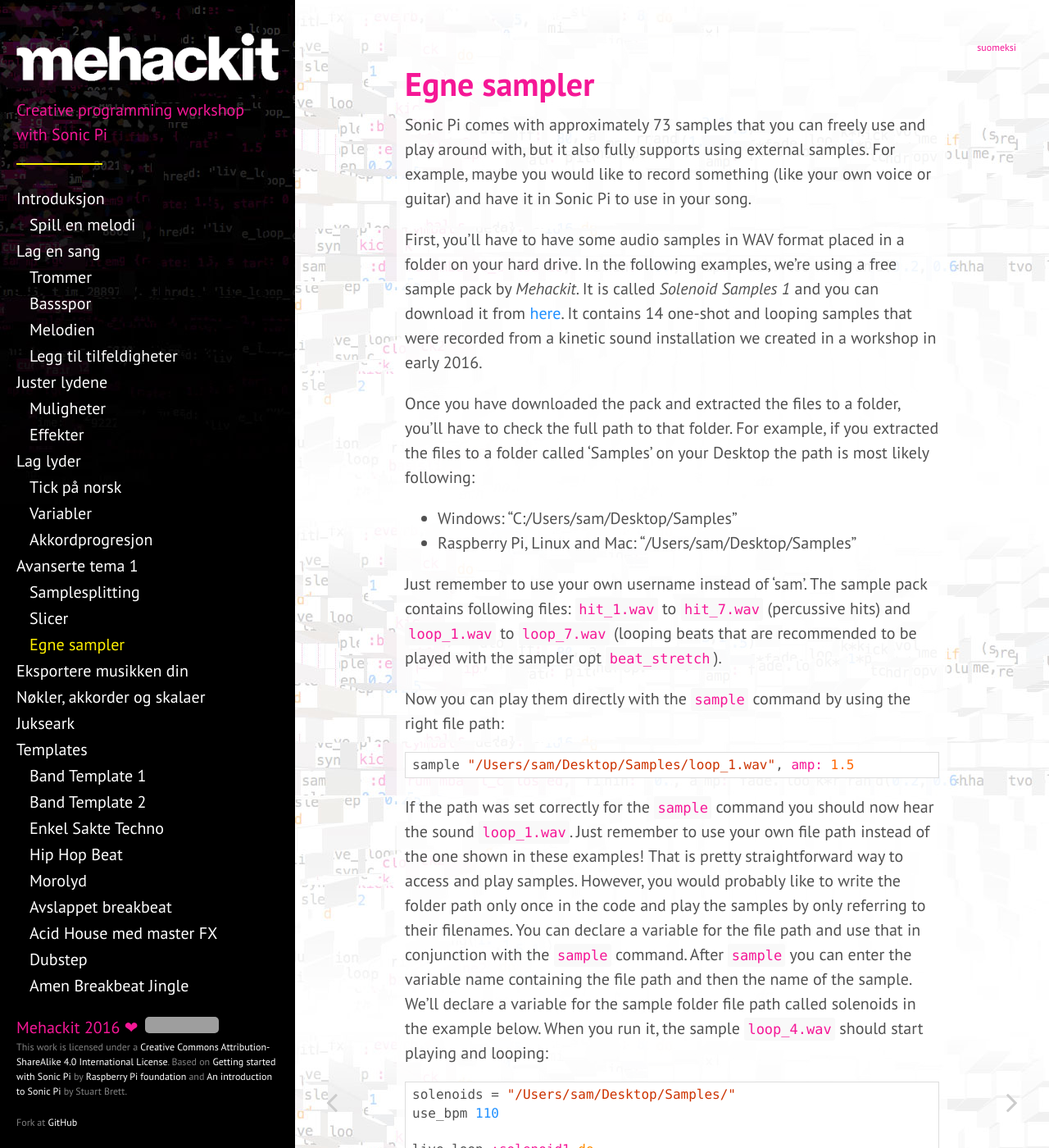
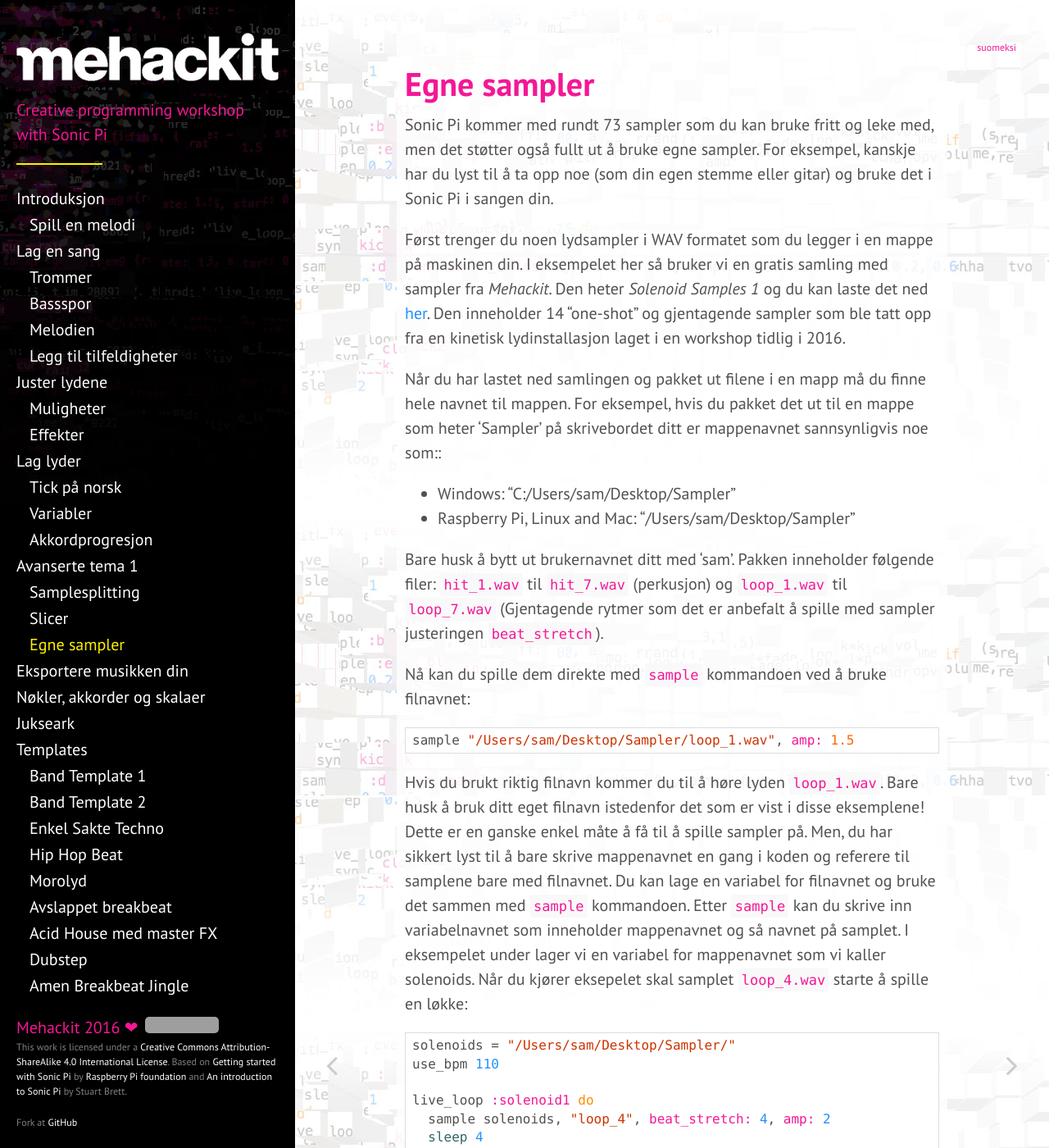
Before and after one commit to mehackit/sonic-pi-workshop, a Jekyll site: the page built from _exercises/no/05-advanced-topics-1/04-external-samples.md, in a window 1280 px wide and 1400 px high. Shown: the whole window at 82% size. Built offline with Jekyll 4.4.1, drawn with Linux system fonts in a browser that asks for light colours; nearby versions of some CDN libraries; some of the changed text lies outside the part shown; grey boxes are pictures that could not be loaded.

Commit message:
translate 05-04 to no

```diff
--- a/_exercises/no/05-advanced-topics-1/04-external-samples.md
+++ b/_exercises/no/05-advanced-topics-1/04-external-samples.md
@@ -5,27 +5,27 @@ lang: no
 layout: exercise
 ---
 
-Sonic Pi comes with approximately 73 samples that you can freely use and play around with, but it also fully supports using external samples. For example, maybe you would like to record something (like your own voice or guitar) and have it in Sonic Pi to use in your song.
+Sonic Pi kommer med rundt 73 sampler som du kan bruke fritt og leke med, men det støtter også fullt ut å bruke egne sampler. For eksempel, kanskje har du lyst til å ta opp noe (som din egen stemme eller gitar) og bruke det i Sonic Pi i sangen din.
 
-First, you'll have to have some audio samples in WAV format placed in a folder on your hard drive. In the following examples, we're using a free sample pack by *Mehackit*. It is called *Solenoid Samples 1* and you can download it from <a href="{{ "/assets/files/solenoid_samples_1.zip" | prepend: site.baseurl }}">here</a>. It contains 14 one-shot and looping samples that were recorded from a kinetic sound installation we created in a workshop in early 2016.
+Først trenger du noen lydsampler i WAV formatet som du legger i en mappe på maskinen din. I eksempelet her så bruker vi en gratis samling med sampler fra *Mehackit*. Den heter *Solenoid Samples 1* og du kan laste det ned <a href="{{ "/assets/files/solenoid_samples_1.zip" | prepend: site.baseurl }}">her</a>. Den inneholder 14 "one-shot" og gjentagende sampler som ble tatt opp fra en kinetisk lydinstallasjon laget i en workshop tidlig i 2016.
 
-Once you have downloaded the pack and extracted the files to a folder, you'll have to check the full path to that folder. For example, if you extracted the files to a folder called 'Samples' on your Desktop the path is most likely following:
+Når du har lastet ned samlingen og pakket ut filene i en mapp må du finne hele navnet til mappen. For eksempel, hvis du pakket det ut til en mappe som heter 'Sampler' på skrivebordet ditt er mappenavnet sannsynligvis noe som::
 
-* Windows: "C:/Users/sam/Desktop/Samples"
-* Raspberry Pi, Linux and Mac: "/Users/sam/Desktop/Samples"
+* Windows: "C:/Users/sam/Desktop/Sampler"
+* Raspberry Pi, Linux and Mac: "/Users/sam/Desktop/Sampler"
 
-Just remember to use your own username instead of 'sam'. The sample pack contains following files: `hit_1.wav` to `hit_7.wav` (percussive hits) and `loop_1.wav` to `loop_7.wav` (looping beats that are recommended to be played with the sampler opt `beat_stretch`).
+Bare husk å bytt ut brukernavnet ditt med 'sam'. Pakken inneholder følgende filer: `hit_1.wav` til `hit_7.wav` (perkusjon) og `loop_1.wav` til `loop_7.wav` (Gjentagende rytmer som det er anbefalt å spille med sampler justeringen `beat_stretch`).
 
-Now you can play them directly with the `sample` command by using the right file path:
+Nå kan du spille dem direkte med `sample` kommandoen ved å bruke filnavnet:
 
 {% highlight ruby %}
-sample "/Users/sam/Desktop/Samples/loop_1.wav", amp: 1.5
+sample "/Users/sam/Desktop/Sampler/loop_1.wav", amp: 1.5
 {% endhighlight %}
 
-If the path was set correctly for the `sample` command you should now hear the sound `loop_1.wav`. Just remember to use your own file path instead of the one shown in these examples! That is pretty straightforward way to access and play samples. However, you would probably like to write the folder path only once in the code and play the samples by only referring to their filenames. You can declare a variable for the file path and use that in conjunction with the `sample` command. After `sample` you can enter the variable name containing the file path and then the name of the sample. We'll declare a variable for the sample folder file path called solenoids in the example below. When you run it, the sample `loop_4.wav` should start playing and looping:
+Hvis du brukt riktig filnavn kommer du til å høre lyden `loop_1.wav`. Bare husk å bruk ditt eget filnavn istedenfor det som er vist i disse eksemplene! Dette er en ganske enkel måte å få til å spille sampler på. Men, du har sikkert lyst til å bare skrive mappenavnet en gang i koden og referere til samplene bare med filnavnet. Du kan lage en variabel for filnavnet og bruke det sammen med `sample` kommandoen. Etter `sample` kan du skrive inn variabelnavnet som inneholder mappenavnet og så navnet på samplet. I eksempelet under lager vi en variabel for mappenavnet som vi kaller solenoids. Når du kjører eksepelet skal samplet `loop_4.wav` starte å spille en løkke:
 
 {% highlight ruby %}
-solenoids = "/Users/sam/Desktop/Samples/"
+solenoids = "/Users/sam/Desktop/Sampler/"
 use_bpm 110
 
 live_loop :solenoid1 do
@@ -34,7 +34,7 @@ live_loop :solenoid1 do
 end
 {% endhighlight %}
 
-Now you're able to use external samples and samples from Sonic Pi's own library in your productions. Try playing the example below that uses four different instances of `live_loop` to play external and Sonic Pi's own samples. Please note that in the live_loop `:solenoid2` we're using a variable `samplename` to randomly select one of the samples from `hit_1.wav` to `hit_7.wav`.
+Nå er du i stand til å bruke eksterne sampler og sampler fra Sonic Pi's eget bibliotek i sangene dine. Prøv å spille eksempelet under som bruker fire forskjellige `live_loop`er for å spille eksterne og Sonic Pi's egne sampler. Legg merke til at i løkken  `:solenoid2` bruker vi en variabel `samplenavn` for å velge et tilfeldig sample fra `hit_1.wav` til `hit_7.wav`.
 
 {% highlight ruby %}
 solenoids = "/Users/sam/Desktop/Samples/"
```
Also changed, not shown: other parts of _exercises/no/05-advanced-topics-1/04-external-samples.md (+2 -2 lines).
